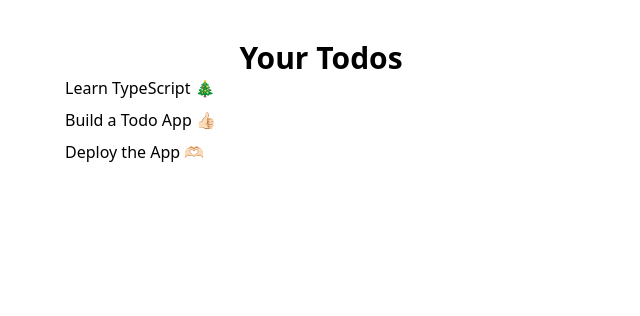
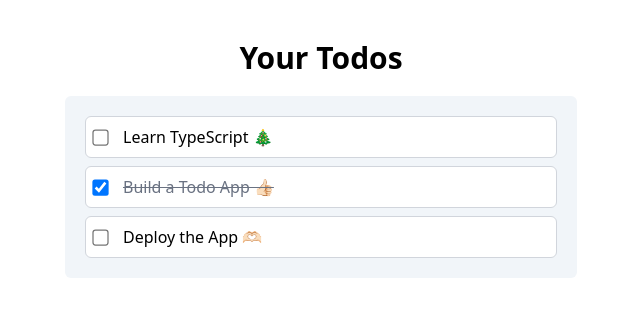
Before and after one commit to sorawitt/todo-app, a React (Vite) app: page / in a window 1280 px wide. Shown: the top 316 px of the page, without its empty margins (319-959 px from the left). Built offline with nearby package versions, Linux system fonts and the light colour scheme.

Commit message:
style(todos): polish list ui

```diff
--- a/src/App.tsx
+++ b/src/App.tsx
@@ -3,9 +3,9 @@
 
 function App() {
   return (
-    <main className="py-10 h-screen">
+    <main className="py-10 h-screen space-y-5">
       <h1 className="font-bold text-3xl text-center">Your Todos</h1>
-      <div className="max-w-lg mx-auto">
+      <div className="max-w-lg mx-auto bg-slate-100 rounded-md p-5">
         <div className="space-y-2">
           {dummyTodos.map((todo) => (
             <TodoItem key={todo.id} todo={todo} />
--- a/src/components/TodoItem.tsx
+++ b/src/components/TodoItem.tsx
@@ -4,6 +4,19 @@
   todo: Todo;
 }
 function TodoItem({ todo }: TodoItemProps) {
-  return <div>{todo.title}</div>;
+  return (
+    <div>
+      <label className="flex items-center gap-2 border rounded-md p-2 border-gray-300 bg-white hover:bg-slate-50">
+        <input
+          type="checkbox"
+          className="scale-125 mr-2"
+          defaultChecked={todo.completed}
+        />
+        <span className={todo.completed ? "line-through text-gray-500" : ""}>
+          {todo.title}
+        </span>
+      </label>
+    </div>
+  );
 }
 export default TodoItem;
```
